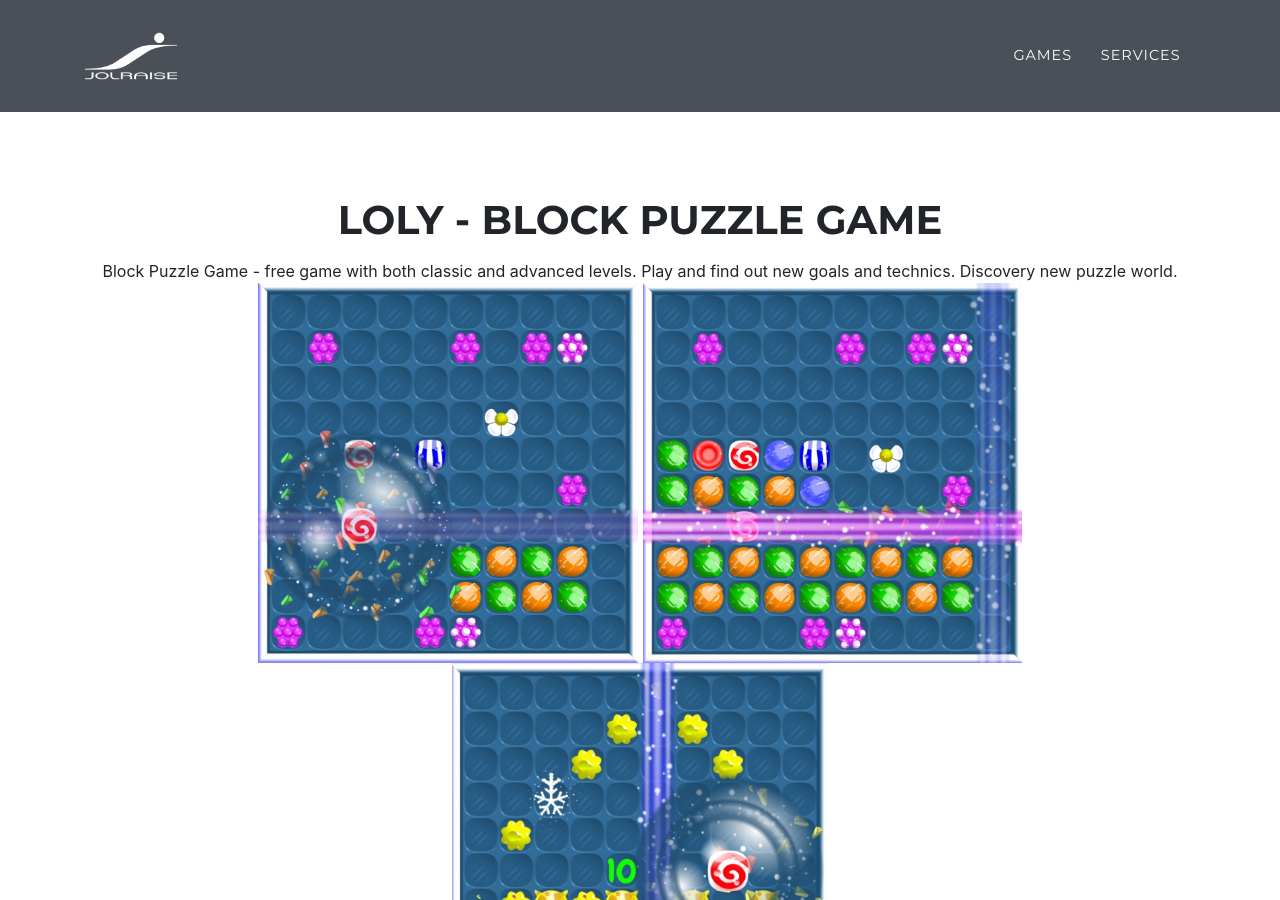
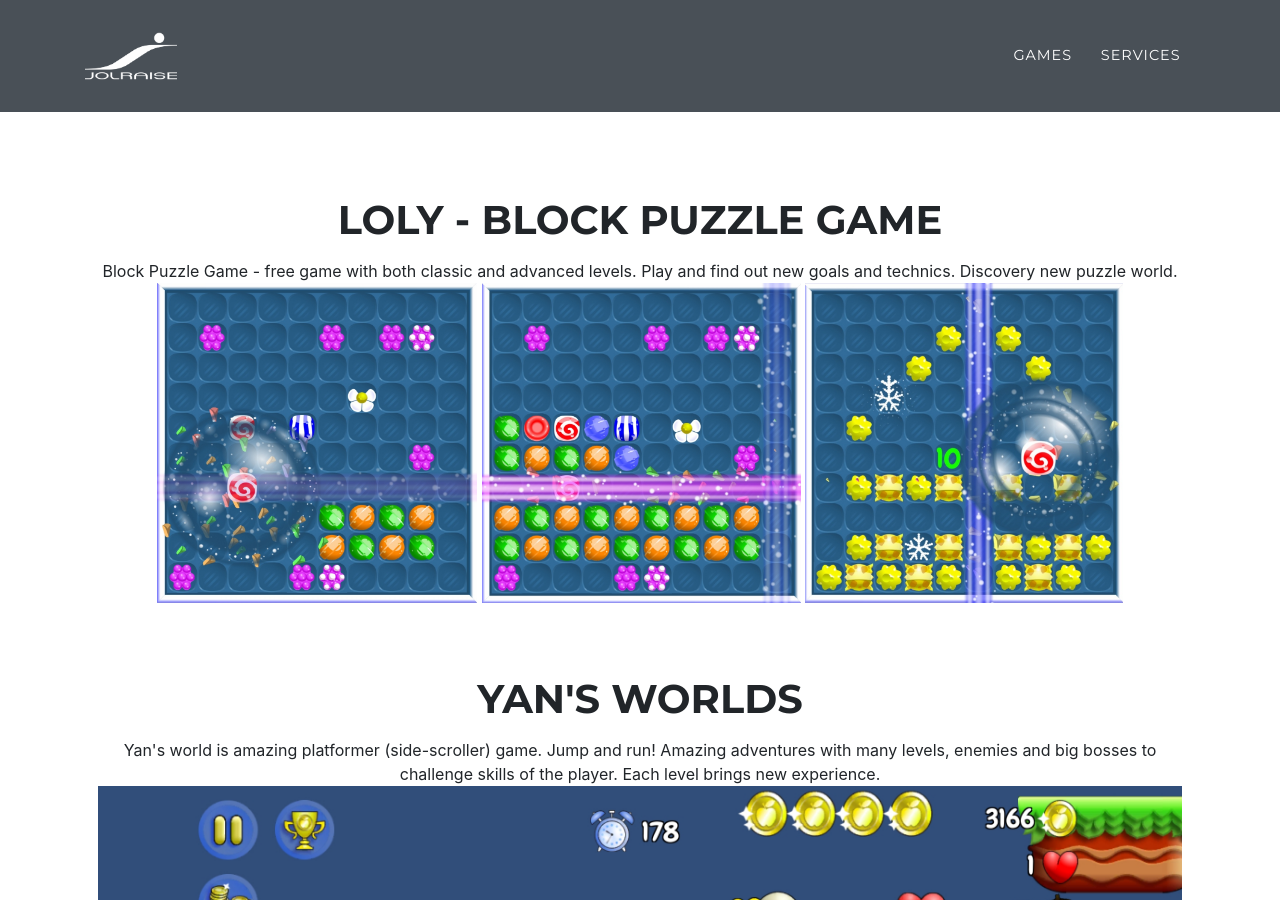
Before and after one commit to jolraise/jolraise.github.io, a Jekyll site: the page built from index.html, in a window 1280 px wide and 900 px high. Built offline with Jekyll 4.4.1, drawn with Linux system fonts in a browser that asks for light colours; some web fonts are replaced.

Commit message:
site WIP

```diff
--- a/_data/sitetext.yml
+++ b/_data/sitetext.yml
@@ -29,7 +29,7 @@
     list:
       - title: "Game development"
         desc: "Implementation and Maintenance of the games."
-        icon: fas fa-alien #find more at https://fontawesome.com/icons
+        icon: fas fa-angellist #find more at https://fontawesome.com/icons
       - title: "Design"
         desc: "New games ideas with attention to details."
         icon: fas fa-laptop
--- a/_includes/games.html
+++ b/_includes/games.html
@@ -12,9 +12,9 @@
     </div>
     <div class="row">
         <div class="col-lg-12 text-center">
-            <img src="assets\img\games\candyblock1.jpg" alt="" height="380"/>
-            <img src="assets\img\games\candyblock2.jpg" alt="" height="380"/>
-            <img src="assets\img\games\candyblock3.jpg" alt="" height="380"/>
+            <img src="assets\img\games\candyblock1.jpg" alt="" height="320"/>
+            <img src="assets\img\games\candyblock2.jpg" alt="" height="320"/>
+            <img src="assets\img\games\candyblock3.jpg" alt="" height="320"/>
         </div>
     </div>
 
```
